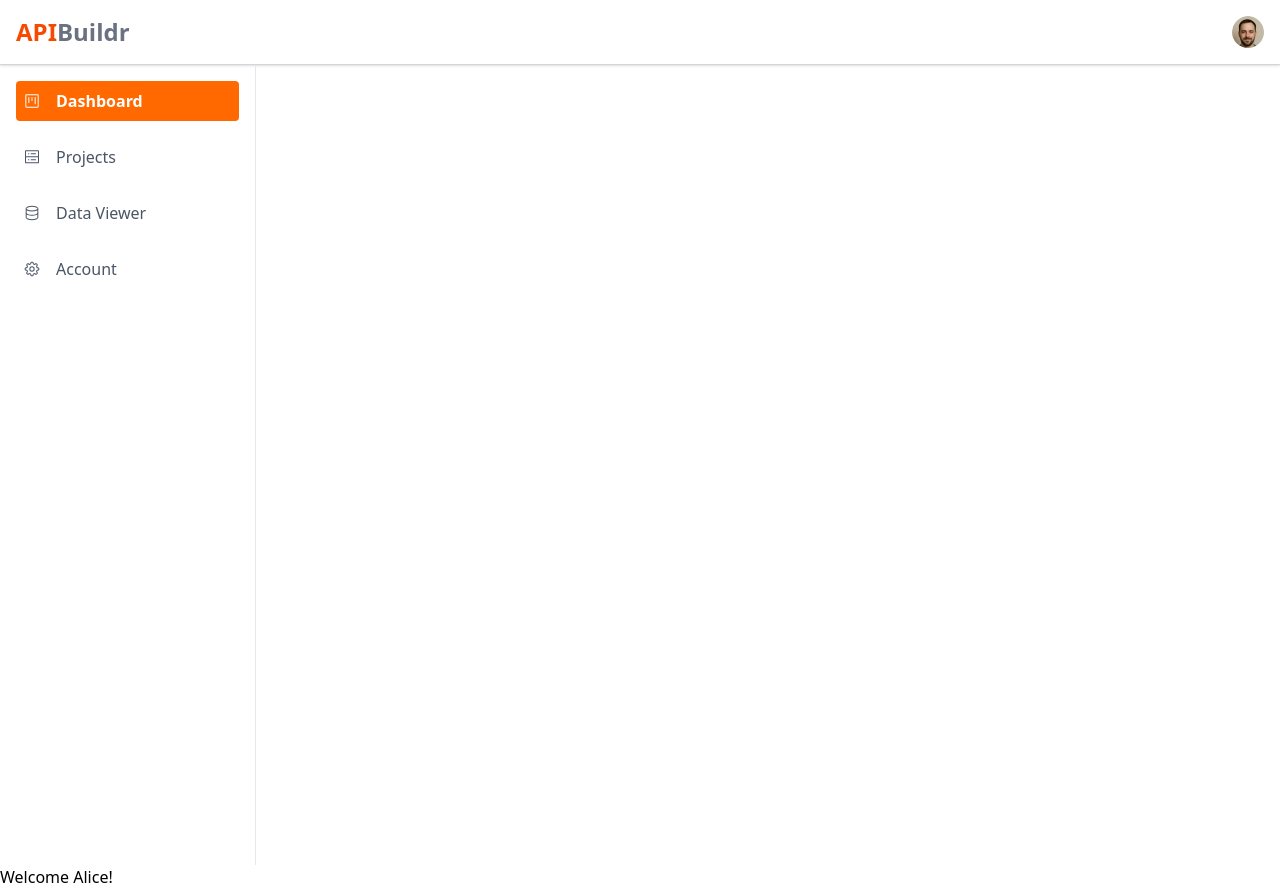
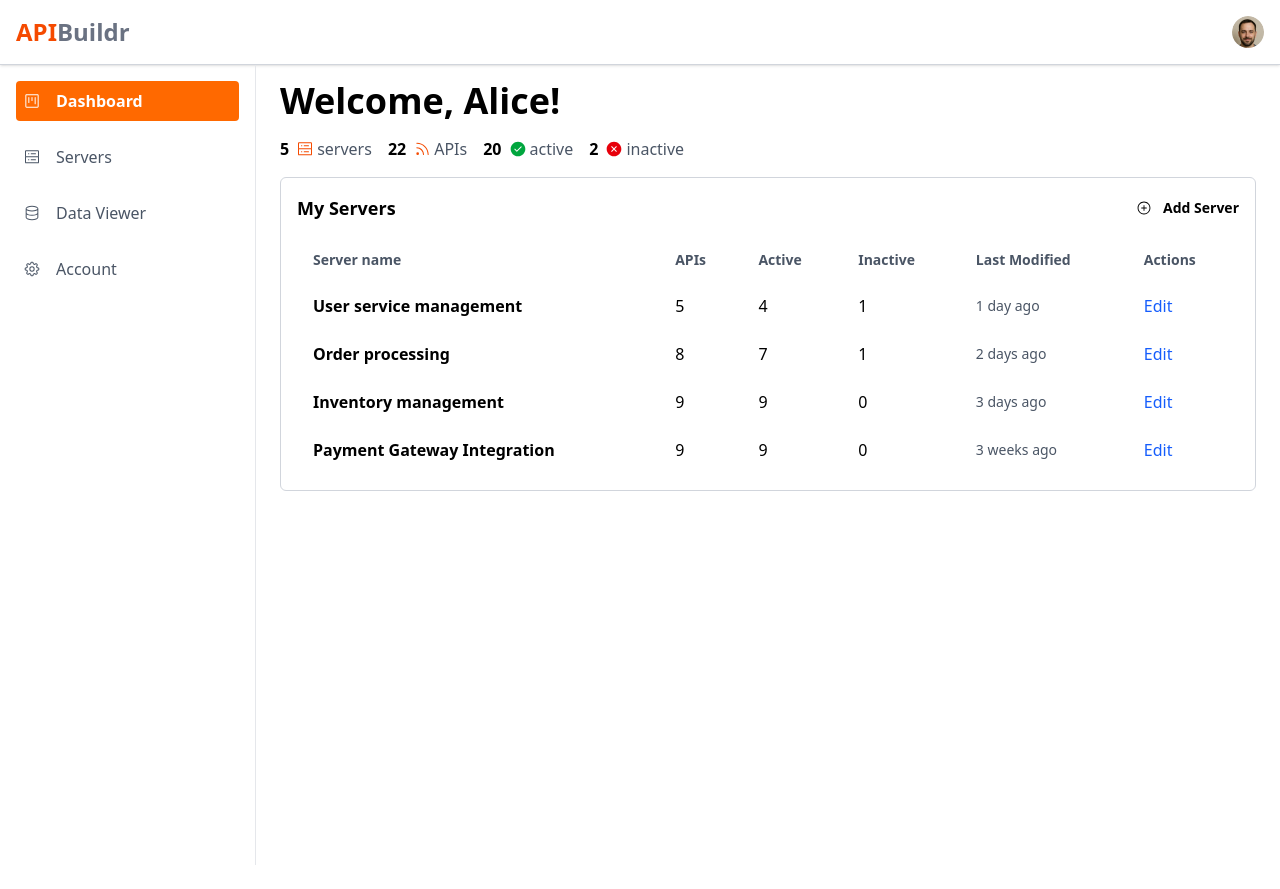
Before and after one commit to Ekpenga9000/apibuilder, a React app in the folder frontend/: page /dashboard in a window 1280 px wide. After the commit the page ends 865 px from the top, so only its background shows below. Built offline with nearby package versions, Linux system fonts and the light colour scheme; the HTML template or start-up script is replaced by a standard one.

Commit message:
Dashboard design created.

```diff
--- a/frontend/src/components/Dashboard.tsx
+++ b/frontend/src/components/Dashboard.tsx
@@ -1,8 +1,125 @@
+import {
+  GoRss,
+  GoCheckCircleFill,
+  GoXCircleFill,
+  GoServer,
+  GoPlusCircle,
+} from "react-icons/go";
+
 const Dashboard = () => {
   return (
-    <div>
-      <h1>Welcome Alice!</h1>
-    </div>
+    <section className="py-4 px-6 flex-1">
+      <h1 className="font-bold text-4xl mb-4">Welcome, Alice!</h1>
+      <ul className="mb-4 flex items-center gap-4">
+        <li className="flex items-center">
+          <span className="font-semibold">5</span>
+          <span className="ml-2 flex items-center gap-1 text-gray-600">
+            <GoServer className="text-orange-600" />
+            servers
+          </span>
+        </li>
+        <li className="flex items-center">
+          <span className="font-semibold">22</span>
+          <span className="ml-2 flex items-center gap-1 text-gray-600">
+            <GoRss className="text-orange-600" />
+            APIs
+          </span>
+        </li>
+        <li className="flex items-center">
+          <span className="font-semibold">20</span>
+          <span className="ml-2 flex items-center gap-1 text-gray-600">
+            <GoCheckCircleFill className="text-green-600" />
+            active
+          </span>
+        </li>
+        <li className="flex items-center">
+          <span className="font-semibold">2</span>
+          <span className="ml-2 flex items-center gap-1 text-gray-600">
+            <GoXCircleFill className="text-red-600" />
+            inactive
+          </span>
+        </li>
+      </ul>
+      <div className="border border-gray-300 rounded-md p-4">
+        <ul className="flex items-center justify-between mb-4">
+          <li className="font-semibold text-lg">My Servers</li>
+          <li className="flex items-center gap-3 text-sm font-semibold cursor-pointer">
+            <GoPlusCircle /> Add Server
+          </li>
+        </ul>
+
+        <div className="overflow-x-auto">
+          <table className="w-full">
+            <thead>
+              <tr className="text-left text-gray-600 text-sm">
+                <th className="py-3 px-4 font-semibold">Server name</th>
+                <th className="py-3 px-4 font-semibold">APIs</th>
+                <th className="py-3 px-4 font-semibold">Active</th>
+                <th className="py-3 px-4 font-semibold">Inactive</th>
+                <th className="py-3 px-4 font-semibold">Last Modified</th>
+                <th className="py-3 px-4 font-semibold">Actions</th>
+              </tr>
+            </thead>
+            <tbody>
+              <tr className="hover:bg-gray-50">
+                <td className="py-3 px-4 font-semibold">
+                  User service management
+                </td>
+                <td className="py-3 px-4">5</td>
+                <td className="py-3 px-4">4</td>
+                <td className="py-3 px-4">1</td>
+                <td className="py-3 px-4 text-gray-600 text-sm">1 day ago</td>
+                <td className="py-3 px-4">
+                  <button className="text-blue-600 hover:underline">
+                    Edit
+                  </button>
+                </td>
+              </tr>
+              <tr className="hover:bg-gray-50">
+                <td className="py-3 px-4 font-semibold">Order processing</td>
+                <td className="py-3 px-4">8</td>
+                <td className="py-3 px-4">7</td>
+                <td className="py-3 px-4">1</td>
+                <td className="py-3 px-4 text-gray-600 text-sm">2 days ago</td>
+                <td className="py-3 px-4">
+                  <button className="text-blue-600 hover:underline">
+                    Edit
+                  </button>
+                </td>
+              </tr>
+              <tr className="hover:bg-gray-50">
+                <td className="py-3 px-4 font-semibold">
+                  Inventory management
+                </td>
+                <td className="py-3 px-4">9</td>
+                <td className="py-3 px-4">9</td>
+                <td className="py-3 px-4">0</td>
+                <td className="py-3 px-4 text-gray-600 text-sm">3 days ago</td>
+                <td className="py-3 px-4">
+                  <button className="text-blue-600 hover:underline">
+                    Edit
+                  </button>
+                </td>
+              </tr>
+              <tr className="hover:bg-gray-50">
+                <td className="py-3 px-4 font-semibold">
+                  Payment Gateway Integration
+                </td>
+                <td className="py-3 px-4">9</td>
+                <td className="py-3 px-4">9</td>
+                <td className="py-3 px-4">0</td>
+                <td className="py-3 px-4 text-gray-600 text-sm">3 weeks ago</td>
+                <td className="py-3 px-4">
+                  <button className="text-blue-600 hover:underline">
+                    Edit
+                  </button>
+                </td>
+              </tr>
+            </tbody>
+          </table>
+        </div>
+      </div>
+    </section>
   );
 };
 
--- a/frontend/src/components/SideNavigation.tsx
+++ b/frontend/src/components/SideNavigation.tsx
@@ -25,13 +25,13 @@ const SideNavigation = () => {
         </li>
         <li
           className={
-            isClicked === "Projects"
+            isClicked === "Servers"
               ? "side-nav-item side-nav-item--clicked"
               : "side-nav-item"
           }
-          onClick={() => handleClick("Projects")}>
+          onClick={() => handleClick("Servers")}>
           <GoServer />
-          Projects
+          Servers
         </li>
         <li
           className={
--- a/frontend/src/pages/Home.tsx
+++ b/frontend/src/pages/Home.tsx
@@ -3,7 +3,7 @@ import SideNavigation from "../components/SideNavigation";
 
 const Home = () => {
   return (
-    <section>
+    <section className="flex">
       <SideNavigation />
       <Dashboard />
     </section>
```
